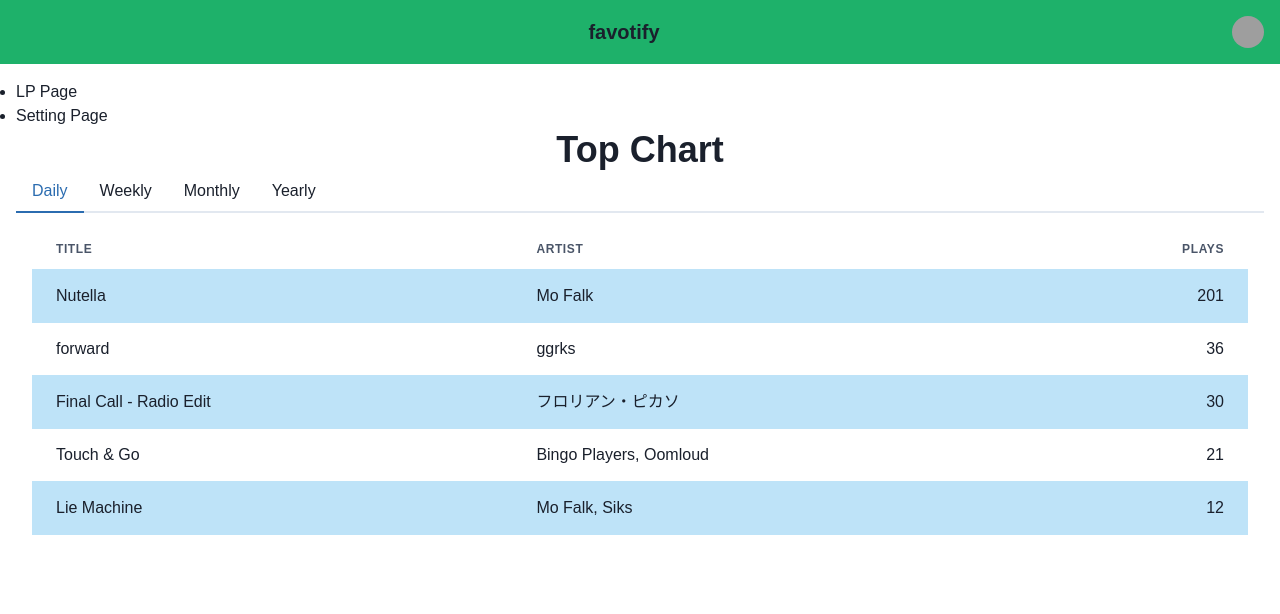
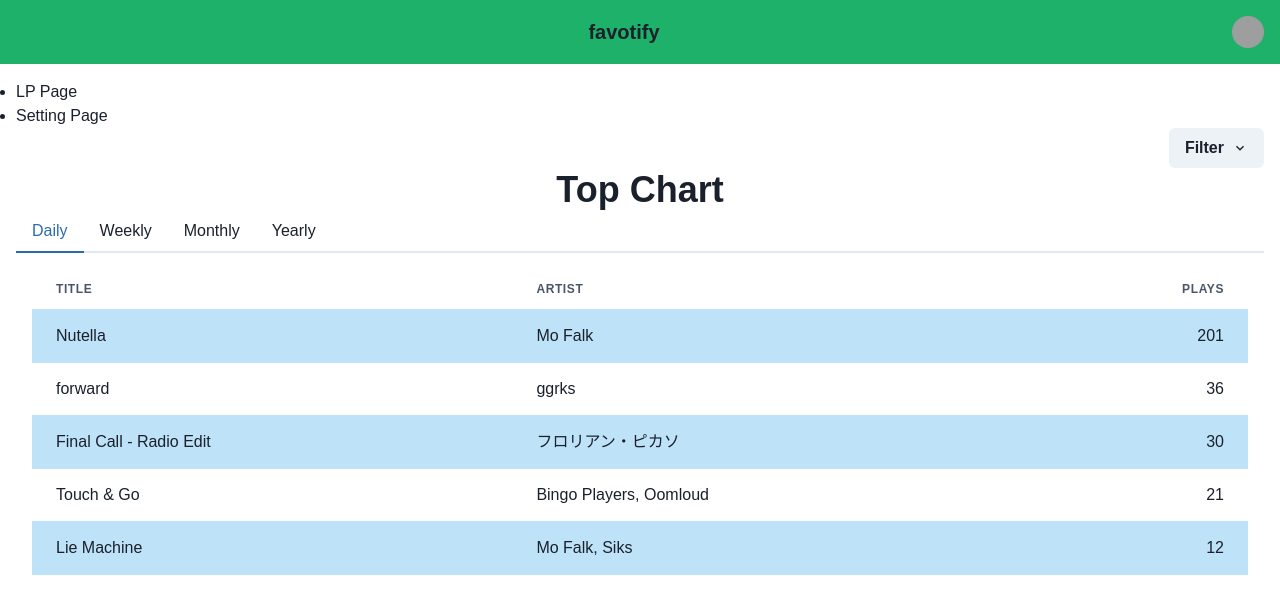
Before and after one commit to tokku5552/favotify, a Next.js app: page /top in a window 1280 px wide. Shown: the top 614 px of the page. Built offline with nearby package versions, Linux system fonts and the light colour scheme; grey boxes are pictures that could not be loaded.

Commit message:
add:Menu Button

```diff
--- a/src/pages/top/index.tsx
+++ b/src/pages/top/index.tsx
@@ -1,4 +1,15 @@
-import { Heading } from '@chakra-ui/react';
+import { ChevronDownIcon } from '@chakra-ui/icons';
+import {
+  Box,
+  Button,
+  Flex,
+  Heading,
+  Menu,
+  MenuButton,
+  MenuItem,
+  MenuList,
+  Spacer,
+} from '@chakra-ui/react';
 import type { NextPage } from 'next';
 import Link from 'next/link';
 import ChartTab from '../../components/ChartTab';
@@ -16,6 +27,21 @@ const TopPage: NextPage = () => {
             <Link href='/setting'>Setting Page</Link>
           </li>
         </ul>
+        <Flex>
+          <Box />
+          <Spacer />
+          <Menu>
+            <MenuButton as={Button} rightIcon={<ChevronDownIcon />}>
+              Filter
+            </MenuButton>
+            <MenuList>
+              <MenuItem>Daily</MenuItem>
+              <MenuItem>Weekly</MenuItem>
+              <MenuItem>Monthly</MenuItem>
+              <MenuItem>Yearly</MenuItem>
+            </MenuList>
+          </Menu>
+        </Flex>
         <center>
           <Heading>Top Chart</Heading>
         </center>
```
